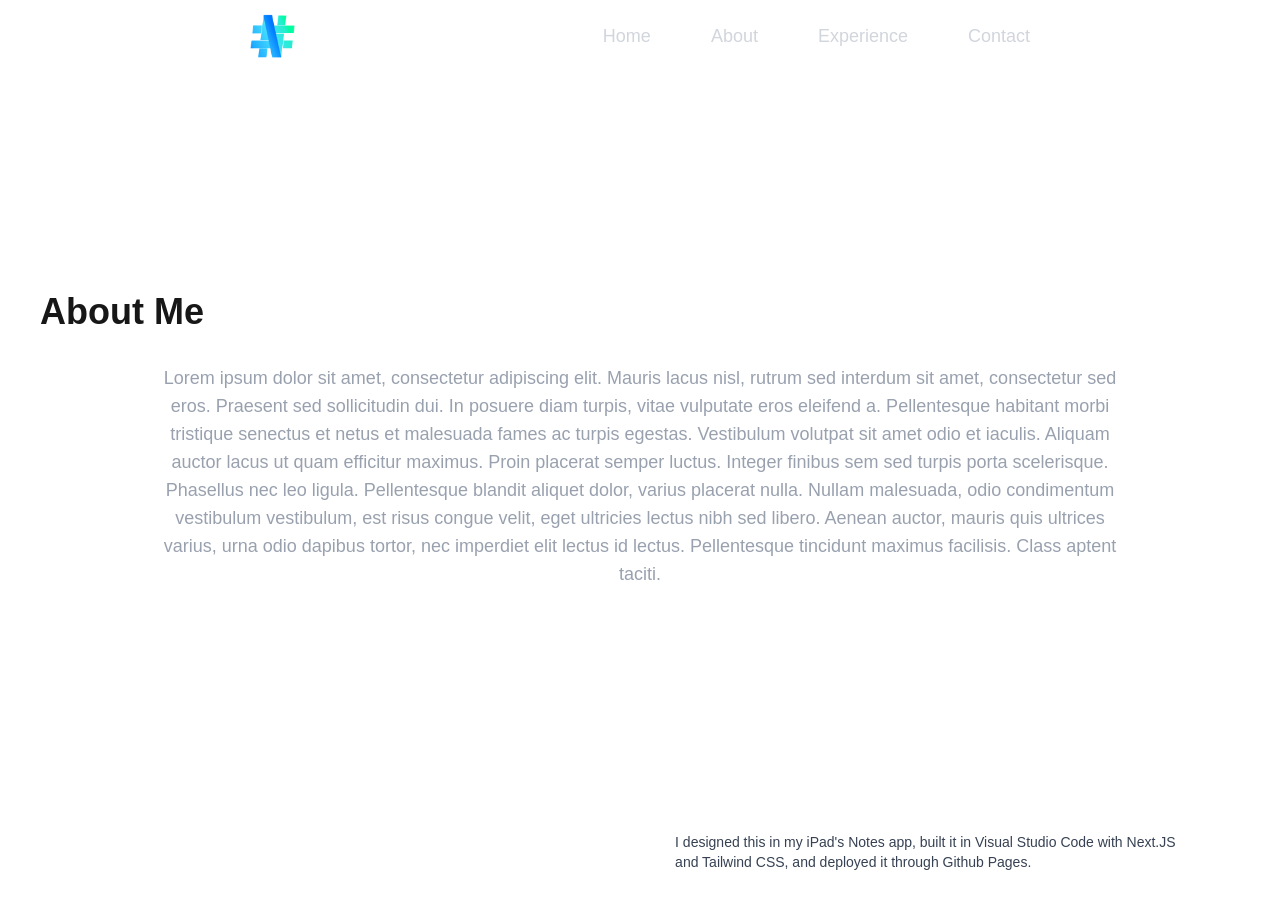
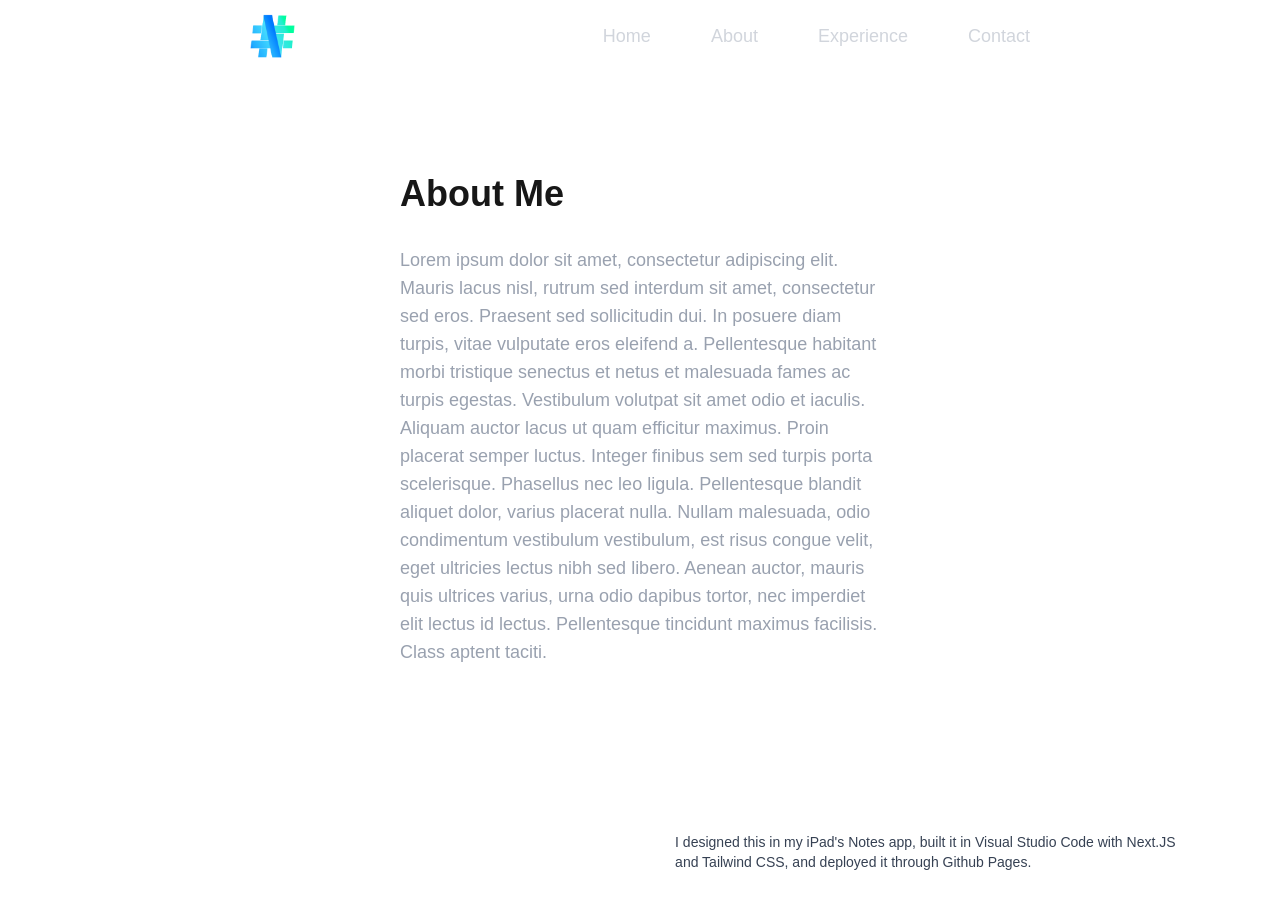
Before and after one commit to tagaritt/nashtag-dev, a Next.js app: page /about in a window 1280 px wide. Built offline with nearby package versions, Linux system fonts and the light colour scheme.

Commit message:
Update page.tsx

```diff
--- a/app/about/page.tsx
+++ b/app/about/page.tsx
@@ -4,9 +4,9 @@ const page = () => {
   return (
     <div className="min-h-screen flex items-center justify-center">
         <div className="space-y-8 max-w-10xl">
-            <h1 className='text-4xl font-bold text-left ml-10 mt-20'>About Me</h1>
+            <h1 className='text-4xl font-bold text-left mx-100 mt-10'>About Me</h1>
 
-            <p className='text-lg text-center mt-6 mx-40 text-gray-400'>
+            <p className='text-lg text-left mt-6 mx-100 text-gray-400'>
                 Lorem ipsum dolor sit amet, consectetur adipiscing elit. Mauris lacus nisl, rutrum sed interdum sit amet, consectetur sed eros. Praesent sed sollicitudin dui. In posuere diam turpis, vitae vulputate eros eleifend a. Pellentesque habitant morbi tristique senectus et netus et malesuada fames ac turpis egestas. Vestibulum volutpat sit amet odio et iaculis. Aliquam auctor lacus ut quam efficitur maximus. Proin placerat semper luctus. Integer finibus sem sed turpis porta scelerisque. Phasellus nec leo ligula. Pellentesque blandit aliquet dolor, varius placerat nulla. Nullam malesuada, odio condimentum vestibulum vestibulum, est risus congue velit, eget ultricies lectus nibh sed libero. Aenean auctor, mauris quis ultrices varius, urna odio dapibus tortor, nec imperdiet elit lectus id lectus. Pellentesque tincidunt maximus facilisis. Class aptent taciti.
             </p>
         </div>
```
